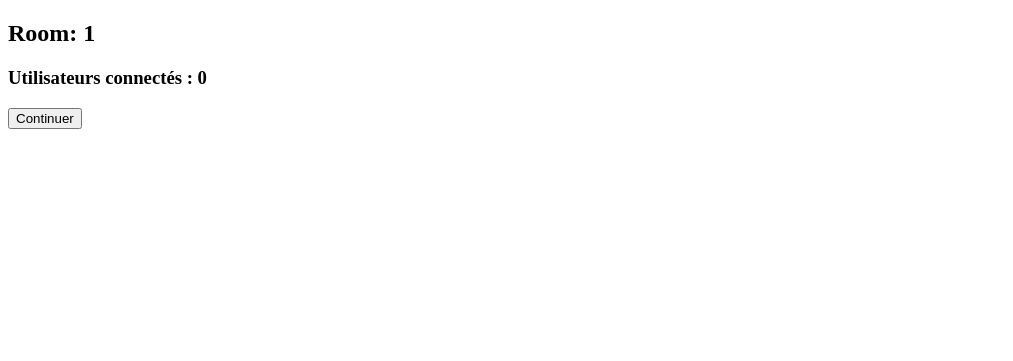
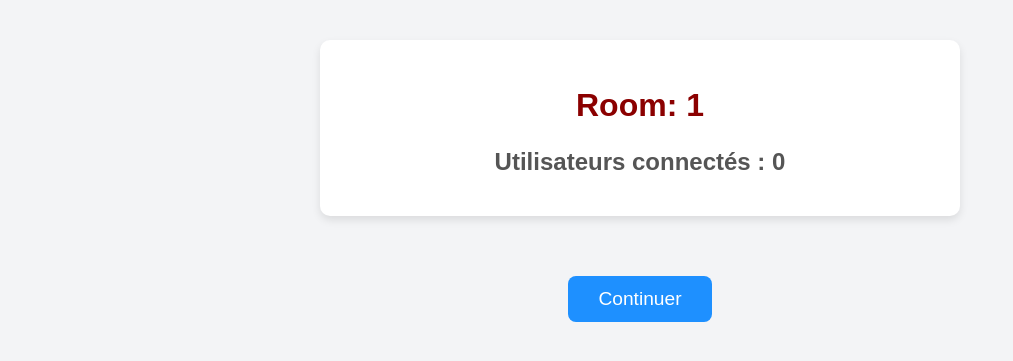
Before and after one commit to kahina45678/pfe_m2, a Flask app: page /room/1 in a window 1280 px wide. Shown: the top 361 px of the page, without its empty margins (0-1013 px from the left). Run offline with Flask 3, Linux system fonts and the light colour scheme; a user stored in the database is signed in; data comes from the database, SQL or seed files in the repository; both versions use the stored data as it was after the commit; some libraries are stand-ins or nearby versions.

Commit message:
continuer fonctionnel

```diff
--- a/app.py
+++ b/app.py
@@ -2,7 +2,6 @@ from gevent import monkey
 monkey.patch_all()
 from gevent.pywsgi import WSGIServer
 from geventwebsocket.handler import WebSocketHandler
-
 
 
 from flask import Flask, render_template, url_for, flash, redirect,session,request,jsonify
@@ -17,7 +16,6 @@ import random
 from string import ascii_uppercase
 import numpy as np
 import time
-
 
 
 app = Flask(__name__)
@@ -44,9 +42,6 @@ def generate_unique_code(length=5):
 def base():
 
     return render_template('base.html')
-
-
-
 
 
 @app.route("/home")
@@ -97,8 +92,6 @@ def home():
             quizzes.append(quiz)
 
     return render_template('home.html', quizzes=quizzes, user_id=user_id)
-
-
 
 
 @app.route("/register", methods=['GET', 'POST'])
@@ -154,10 +147,6 @@ def login():
     return render_template('login.html', title='Login', form=form)
 
 
-
-
-
-
 @app.route("/account", methods=['GET', 'POST'])
 def account():
 
@@ -195,9 +184,6 @@ def account():
         return redirect(url_for('login'))
 
     return render_template('account.html', form=form, pdp=pdp)
-
-
-
 
 
 @app.route("/newPost", methods=['GET', 'POST'])
@@ -312,11 +298,6 @@ def newPost():
                            question_actuelle=question_actuelle, questions=session["questions"], cpt=session['cpt'])
 
 
-
-
-
-
-
 @app.route("/logout")
 def logout():
     session.clear()
@@ -355,10 +336,7 @@ def edit_post(quiz_id):
             flash('Le post a été modifié avec succès.', 'success')
             return redirect(url_for('home'))
 
-
-
     return render_template('edit_post.html', form=form, post=post)
-
 
 @app.route("/delete_post/<int:quiz_id>", methods=['GET', 'POST'])
 def delete_post(quiz_id):
@@ -409,19 +387,6 @@ def join():
                 if not room_exists:
                     return render_template("join.html", error="Room does not exist.", code=code, name=name)
 
-                # # Vérifiez si le pseudo est déjà pris
-                # cur.execute('''
-                #         SELECT 1
-                #         FROM joueurs
-                #         WHERE pseudo = ?
-                #         AND id_room = ?
-                #         LIMIT 1
-                #     ''', (name, code))
-                # pseudo_exists = cur.fetchone()
-
-                # if pseudo_exists:
-                #     return redirect(url_for('cnx_reussie', name=name))
-
 
                 cur.execute('INSERT INTO joueurs (id_room, pseudo) VALUES (?, ?)', (code, name))
                 con.commit()
@@ -431,7 +396,6 @@ def join():
                 return redirect(url_for('cnx_reussie', name=name))
 
     return render_template("join.html")
-
 
 
 @app.route("/room/<int:quiz_id>",methods=["POST", "GET"])
@@ -449,14 +413,6 @@ def room(quiz_id):
     return render_template("room.html", code=room, users=users, quiz_id=quiz_id)
 
 
-
-
-
-
-
-
-
-
 @app.route("/create_room/<int:quiz_id>", methods=["GET", "POST"])
 def create_room(quiz_id):
     room = generate_unique_code(5)
@@ -471,9 +427,6 @@ def create_room(quiz_id):
 
     session["room"] = room
     return redirect(url_for("room", quiz_id=quiz_id))
-
-
-
 
 
 @app.route('/affichage_h/<int:quiz_id>', methods=["GET", "POST"])
@@ -515,8 +468,9 @@ def affichage_h(quiz_id):
 
     # Rendre le template avec la question courante
     return render_template('affichage_h.html',
-                           question=liste_qst[question_index],
-                           temps_restant=int(temps_restant))
+                          question=liste_qst[question_index],
+                          question_index=question_index,
+                          temps_restant=int(temps_restant))
 
 
 @app.route('/affichage_j/<int:quiz_id>', methods=["GET", "POST"])
@@ -539,6 +493,8 @@ def affichage_j(quiz_id):
                 'quest': question[6]
             }
             liste_qst.append(q)
+
+    print("Questions récupérées :", liste_qst)
 
     # Initialisation du temps de début
     if 'temps_debut' not in session:
@@ -583,7 +539,6 @@ def mauvaise_reponse():
 @app.route("/fin_quiz")
 def fin_quiz():
     return render_template("fin_quiz.html")
-
 
 
 @socketio.on("connect")
@@ -688,10 +643,6 @@ def on_continuer():
         else:
             print("❌ Aucun quiz trouvé pour cette room")
 
-
-
-
-
 if __name__ == '__main__':
     http_server = WSGIServer(('0.0.0.0', 5000), app, handler_class=WebSocketHandler)
     http_server.serve_forever()
--- a/templates/room.html
+++ b/templates/room.html
@@ -11,9 +11,12 @@
     </ul>
 </div>
 
-<form id="continuer-form" action="{{ url_for('affichage_h', quiz_id=quiz_id) }}" method="get">
-    <button type="submit" id="btn-continuer">Continuer</button>
-</form>
+<!-- Ajoutez un conteneur pour le formulaire -->
+<div class="form-container">
+    <form id="continuer-form" action="{{ url_for('affichage_h', quiz_id=quiz_id) }}" method="get">
+        <button type="submit" class="btn-continuer">Continuer</button>
+    </form>
+</div>
 
 <script>
     // Connexion à Socket.IO
@@ -43,7 +46,7 @@
     });
 
     // Lors du clic sur "Continuer", émettre un événement avant de soumettre le formulaire
-    document.getElementById("btn-continuer").addEventListener("click", function(event) {
+    document.querySelector(".btn-continuer").addEventListener("click", function(event) {
         event.preventDefault(); // Empêcher le comportement par défaut du bouton
         console.log("🟡 Bouton 'Continuer' cliqué, émission de l'événement onContinuer...");
         socket.emit("onContinuer"); // 🔥 Émet l'événement Socket.IO
@@ -57,5 +60,104 @@
         window.location.replace(`/affichage_j/${data.quiz_id}`);
     });
 </script>
+<style>
+    body {
+        background-color: #f3f4f6;
+        font-family: 'Arial', sans-serif;
+        color: #333;
+        margin: 0;
+        padding: 0;
+    }
+
+    .container {
+        display: flex;
+        justify-content: center;
+        align-items: center;
+        height: 100vh;
+        flex-direction: column;
+    }
+
+    .user-box {
+        max-width: 600px;
+        margin: 40px auto;
+        padding: 20px;
+        background-color: #fff;
+        box-shadow: 0 4px 8px rgba(0, 0, 0, 0.1);
+        border-radius: 10px;
+        text-align: center;
+        animation: fadeIn 0.8s;
+    }
+
+    h2 {
+        font-size: 2rem;
+        margin-bottom: 10px;
+        color: darkred;
+    }
+
+    h3 {
+        font-size: 1.5rem;
+        margin-bottom: 20px;
+        color: #555;
+    }
+
+    ul {
+        list-style: none;
+        padding: 0;
+        margin: 0;
+    }
+
+    li {
+        font-size: 1.2rem;
+        padding: 8px 0;
+        border-bottom: 1px solid #ddd;
+        transition: background 0.3s;
+    }
+
+    li:last-child {
+        border-bottom: none;
+    }
+
+    li:hover {
+        background-color: #f0f0f0;
+    }
+
+    /* Conteneur pour centrer le formulaire */
+    .form-container {
+        display: flex;
+        justify-content: center; /* Centre horizontalement */
+        width: 100%; /* Prend toute la largeur disponible */
+    }
+
+    /* Style du bouton */
+    .btn-continuer {
+        display: inline-block;
+        padding: 12px 30px;
+        font-size: 1.2rem;
+        color: white;
+        background-color: #1e90ff;
+        border: none;
+        border-radius: 8px;
+        cursor: pointer;
+        transition: all 0.3s;
+        margin-top: 20px;
+    }
+
+    .btn-continuer:hover {
+        background-color: #1a7ccc;
+        transform: translateY(-3px);
+        box-shadow: 0 8px 15px rgba(0, 0, 0, 0.1);
+    }
+
+    .btn-continuer:active {
+        transform: translateY(0);
+        box-shadow: none;
+    }
+
+    /* Animation */
+    @keyframes fadeIn {
+        0% { opacity: 0; transform: translateY(-10px); }
+        100% { opacity: 1; transform: translateY(0); }
+    }
+</style>
 
 {% endblock %}
```
Also changed, not shown: templates/affichage_j.html (+39 -20 lines), a.png (deleted), kahoot_clone.db, templates/affichage_h.html (line endings or trailing spaces), 5 other files.
